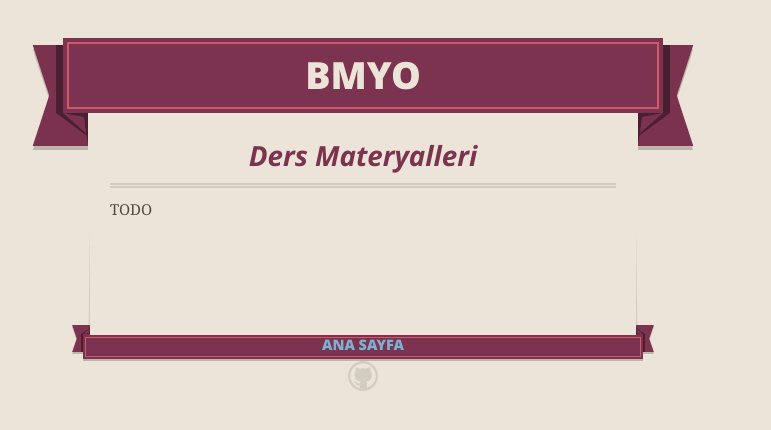
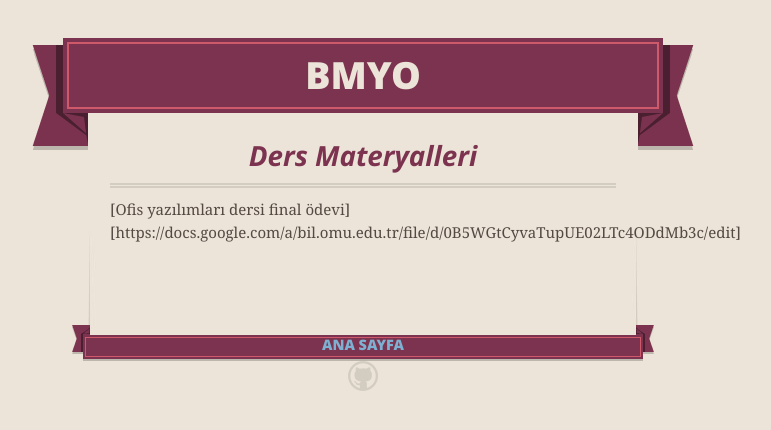
Before and after one commit to gkayhan/gkayhan.github.io, a Jekyll site: the page built from bmyo/index.md, in a window 1280 px wide. Shown: the top 430 px of the page, without its empty margins (277-1048 px from the left). Built offline with Jekyll 4.4.1, drawn with Linux system fonts in a browser that asks for light colours; nearby versions of some CDN libraries; Markdown is read by kramdown in place of the engine named in the settings.

Commit message:
Update index.md

```diff
--- a/bmyo/index.md
+++ b/bmyo/index.md
@@ -5,4 +5,4 @@ title: BMYO
 
 #  Ders Materyalleri
 
-TODO
+[Ofis yazılımları dersi final ödevi] [https://docs.google.com/a/bil.omu.edu.tr/file/d/0B5WGtCyvaTupUE02LTc4ODdMb3c/edit]
```
